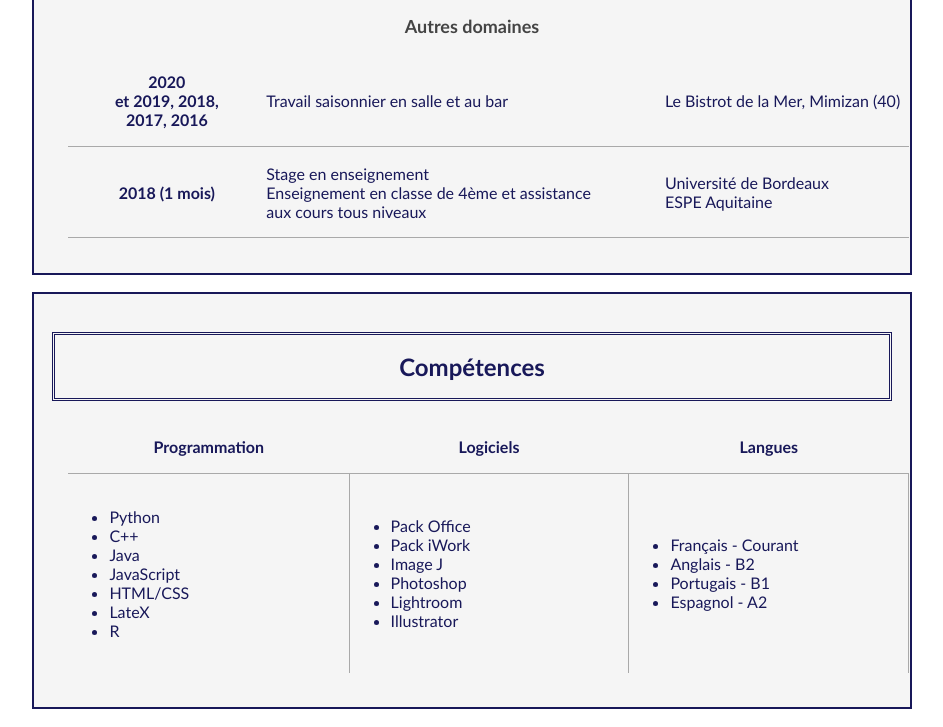
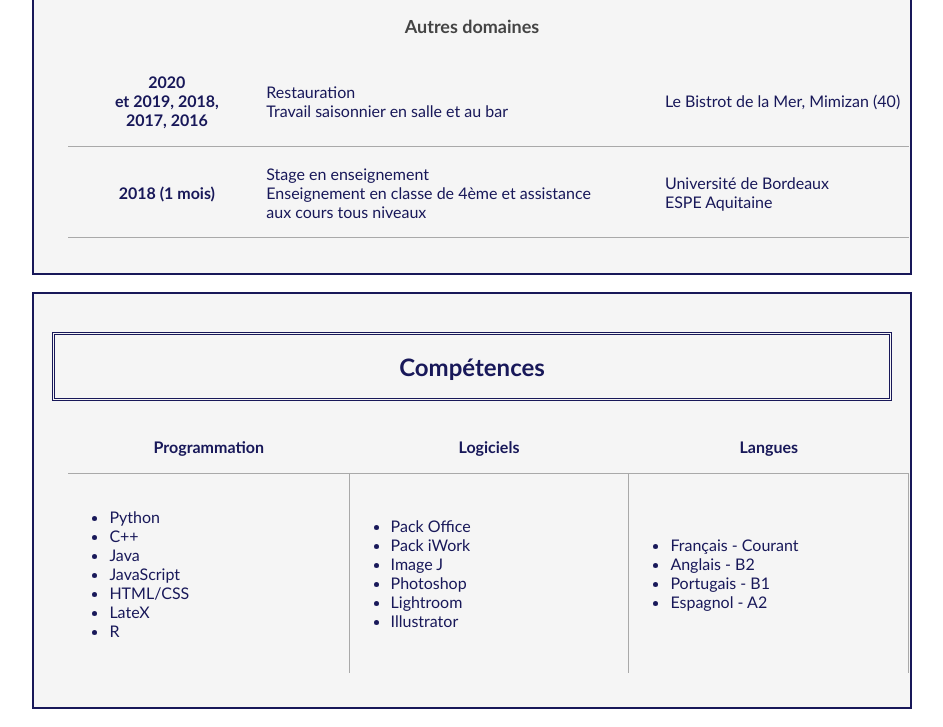
Before and after one commit to marineadb/CV_2020, a plain HTML site: page index.html in a window 1280 px wide. Shown: the part 1122-1849 px from the top of the page, without its empty margins (168-1111 px from the left). Drawn offline with Linux system fonts and the light colour scheme.

Commit message:
Added Restauration

```diff
--- a/index.html
+++ b/index.html
@@ -80,7 +80,7 @@
                     <p class = "titre-section"> Autres domaines</p>
                     <tr>
                         <td class="year">2020 <br> et 2019, 2018, <br> 2017, 2016</td>
-                        <td class="randominfo">Travail saisonnier en salle et au bar </td>
+                        <td class="randominfo">Restauration <br>Travail saisonnier en salle et au bar </td>
                         <td class="lieu">Le Bistrot de la Mer, Mimizan (40)</td>
                     </tr>
                     <tr>
```
